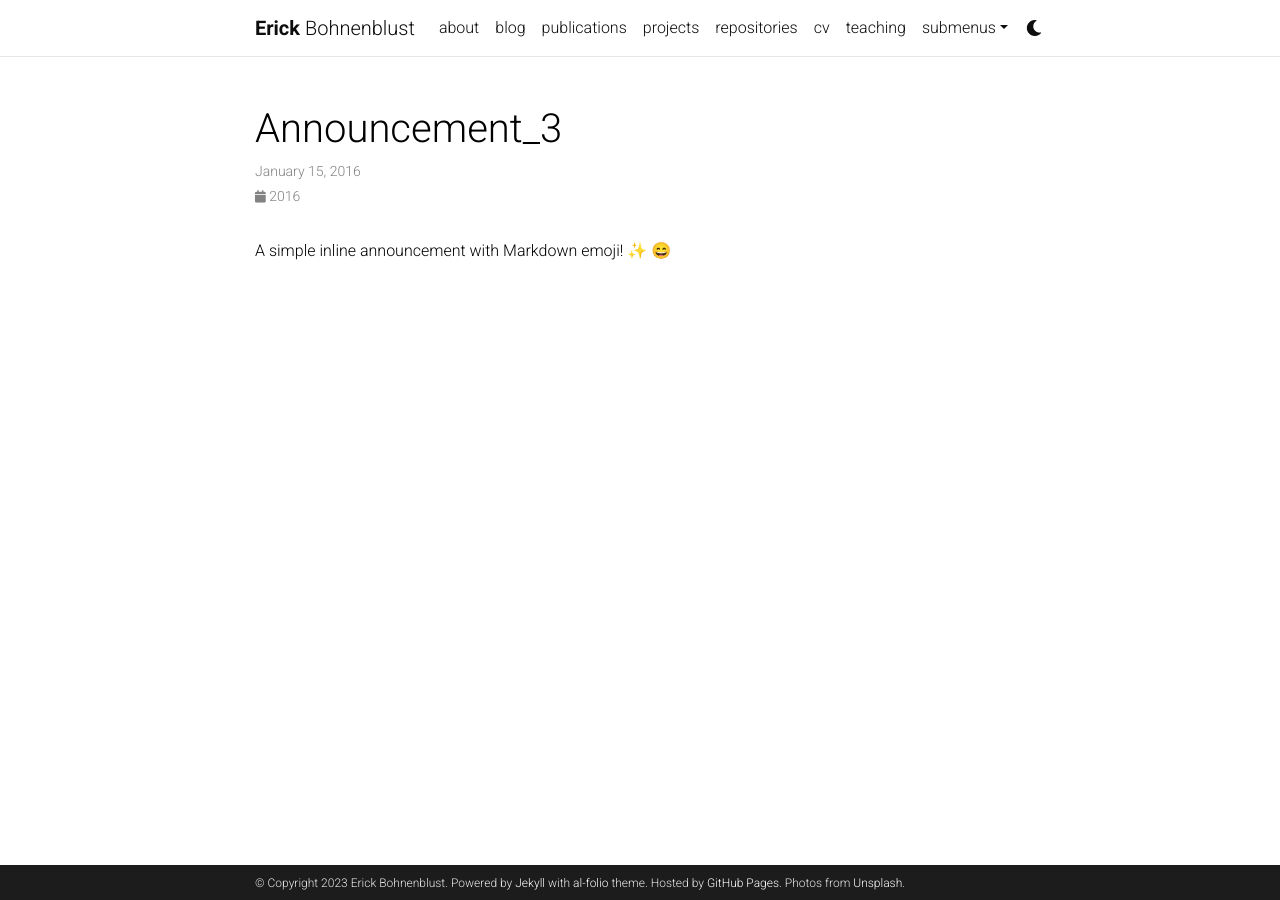
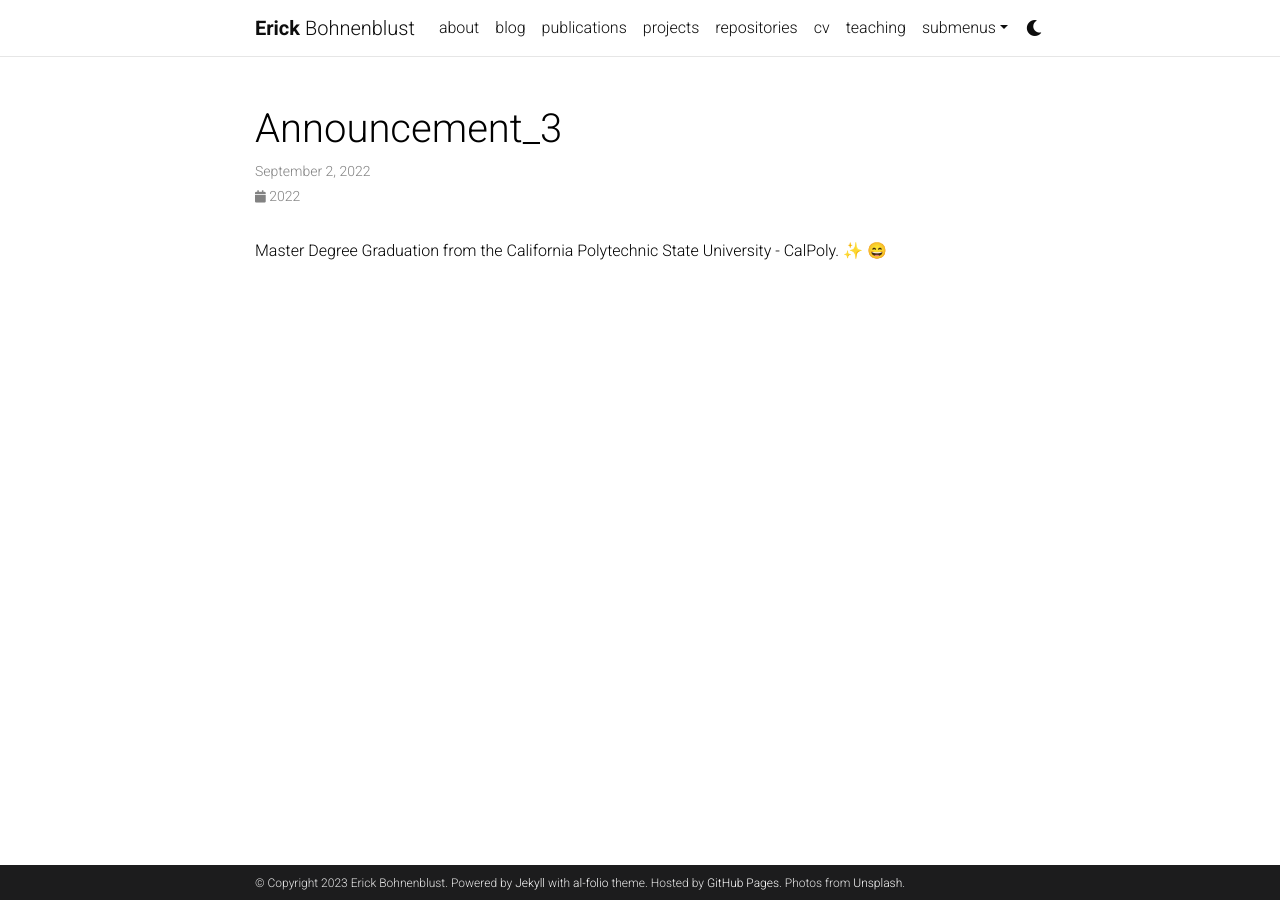
Before and after one commit to ebohnenb/ebohnenb.github.io, a Jekyll site: the page built from _news/announcement_3.md, in a window 1280 px wide. Built offline with Jekyll 4.4.1, drawn with Linux system fonts in a browser that asks for light colours; emoji names are drawn with the system emoji font; comment, search, counter and statistics services are not loaded; a style sheet for code colours, icons or effects is not loaded.

Commit message:
Update announcement_3.md

```diff
--- a/_news/announcement_3.md
+++ b/_news/announcement_3.md
@@ -1,8 +1,8 @@
 ---
 layout: post
-date: 2016-01-15 07:59:00-0400
+date: 2022-09-02 07:59:00-0400
 inline: true
 related_posts: false
 ---
 
-A simple inline announcement with Markdown emoji! :sparkles: :smile:
+Master Degree Graduation from the California Polytechnic State University - CalPoly. :sparkles: :smile:
```
